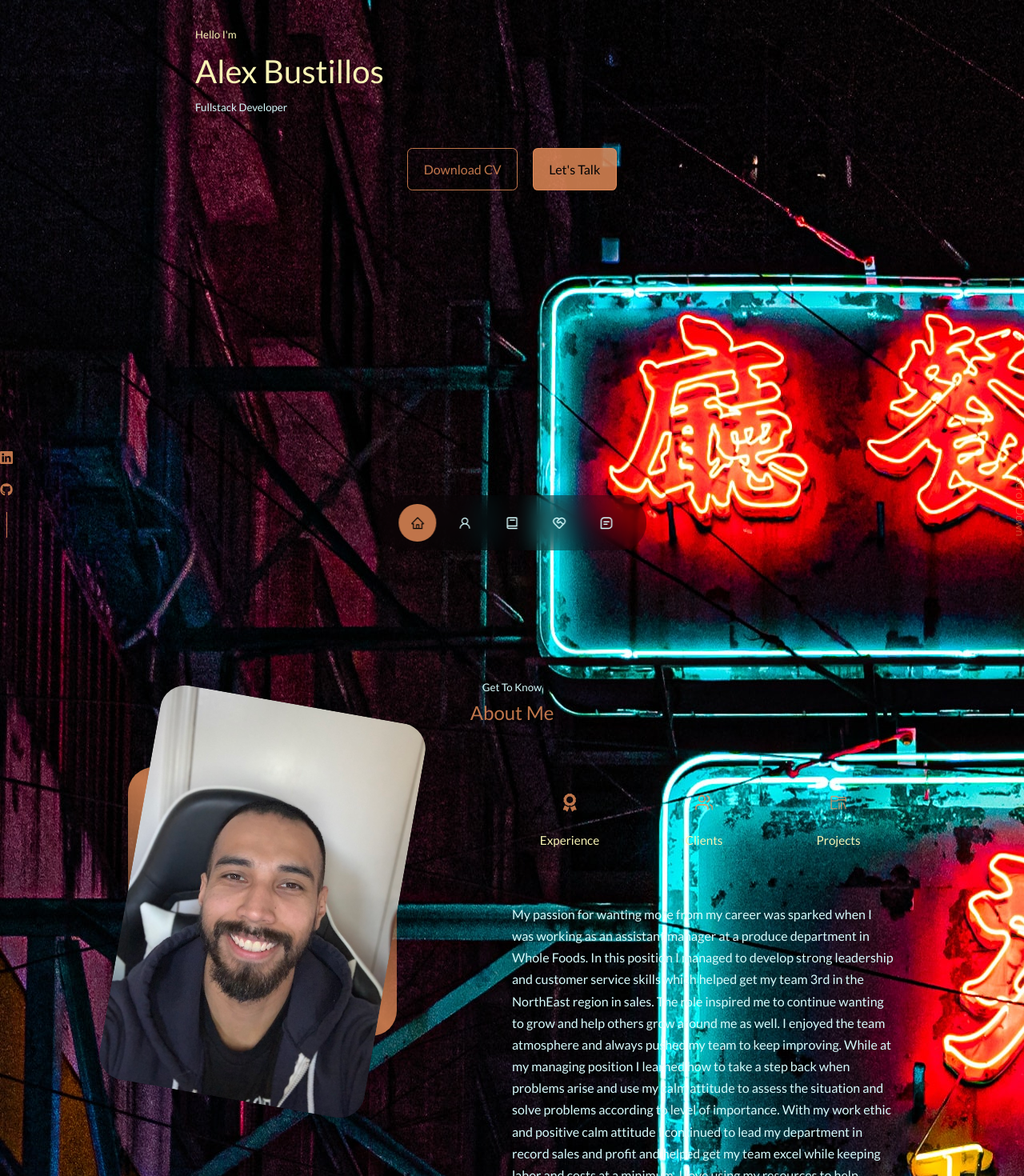
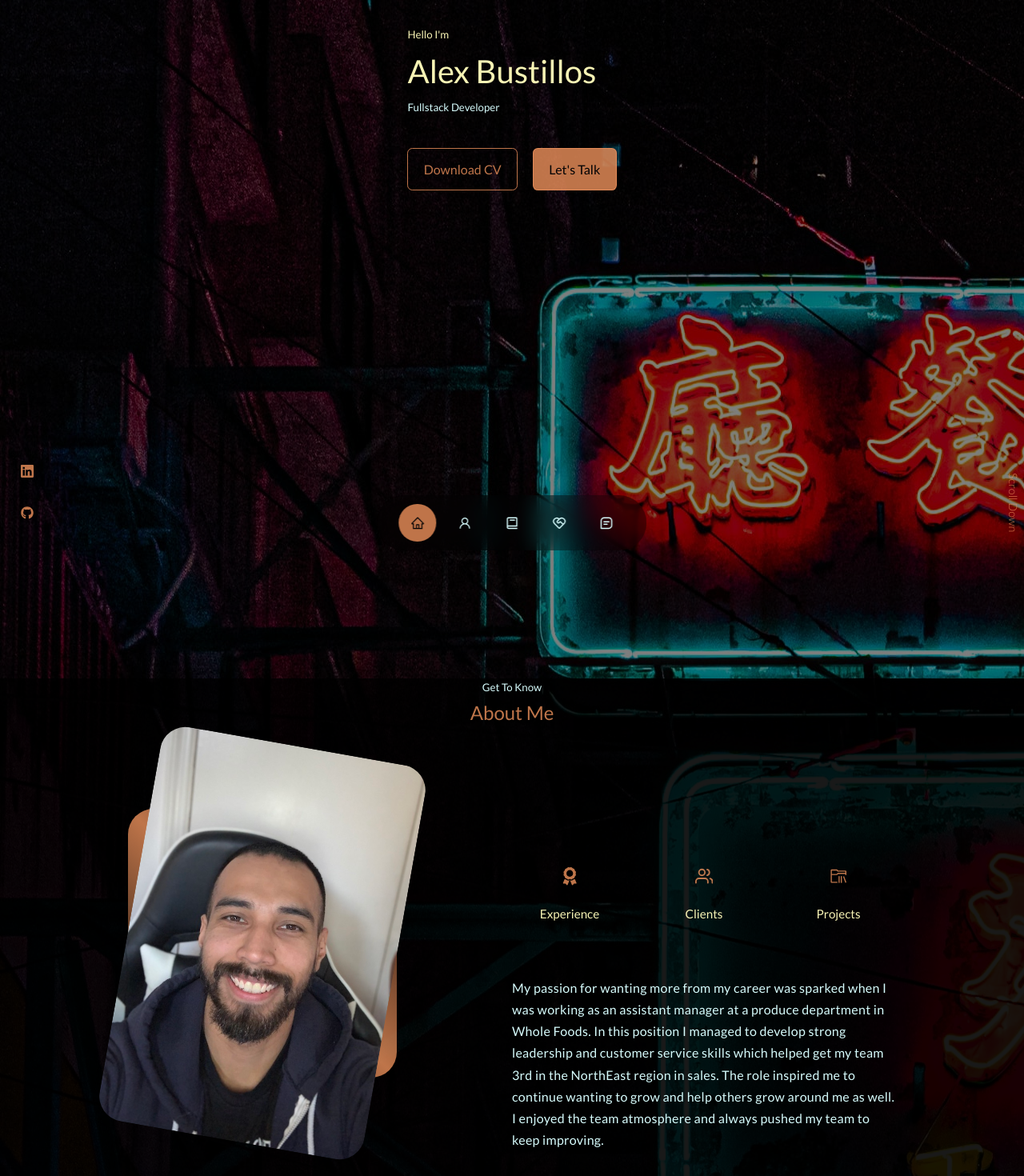
Before and after one commit to AlexJBustillos/alexjbustillos.github.io, a React (Create React App) app: page /#/ in a window 1280 px wide. Shown: the part 80-1550 px from the top of the page at 80% size. Built offline with nearby package versions, Linux system fonts and the light colour scheme.

Commit message:
portfolio changes

```diff
--- a/src/App.css
+++ b/src/App.css
@@ -1,124 +1,4 @@
-@import url('https://fonts.googleapis.com/css2?family=Bebas+Neue&display=swap');
 
-:root {
-  --primary-red: rgb(166, 18, 35);
-  --primary-white: #fff;
-  --primary-black: rgb(255, 255, 255, 0);
-}
-body {
-  font-family: 'Bebas Neue';
-}
-
-/***************Navbar**************/
-.logo {
-  width: 9rem;
-}
-
-/***** Menu Links *******/
-nav a.nav-link {
-  /* font-weight: 500; */
-  font-size: .8rem;
-  letter-spacing: 0.0375rem;
-  cursor: pointer;
-}
-
-nav ul li {
-  text-transform: uppercase;
-}
-
-.navbar-nav > li > a {
-  margin-right: 0.75rem;
-  margin-left: 0.75rem;
-  color: var(--primary-red) !important;
-  border-top: 0.1875rem solid var(--primary-black);
-}
-
-.navbar-brand {
-  max-width: 17.25rem;
-  padding: 0 !important;
-  height: 6rem !important;
-}
-
-@media(max-width: 768px) {
-  .navbar-brand {
-    width: 7rem;
-  }
-}
-
-.navbar-nav > li > a.active, .navbar-nav > li > a.active:focus {
-  border-top: 0.1875rem soild var(--primary-white);
-}
-
-.navbar-nav > li > a:hover {
-  border-top: 0.1875rem soild var(--primary-white);
-}
-
-
-/*********************HEADER***************************/
-
-.header-wraper {
-  position: relative;
-  background: url(../src/header-background.jpeg) no-repeat;
-  background-size: cover;
-  background-position: center;
-  height: 90vh;
-}
-
-.main-info {
-  display: flex;
-  position: absolute;
-  top: 0;
-  left: 0;
-  right: 0;
-  bottom: 0;
-  flex-direction: column;
-  justify-content: center;
-  align-items: center;
-  text-align: center;
-  font-family: 'Bebas Neue';
-}
-
-.main-info h1 {
-  color: var(--primary-red);
-  text-transform: uppercase;
-}
-
-@media(max-width: 768px) {
-  .main-info h1 {
-    font-size: 1.5rem !important;
-  }
-}
-
-/************** TYPED TEXT ****************/
-.typed-text {
-  font-size: 2rem;
-  color: var(--primary-white);
-}
-
-@media(max-width: 768px) {
-  .main-info h1 {
-    font-size: 1.7rem !important;
-  }
-  .typed-text {
-    font-size: 1.3rem !important;
-  }
-}
-/************* HEADER MAIN OFFER BUTTON ****************/
-.btn-main-offer {
-  border: 1px solid var(--primary-white);
-  text-transform: uppercase;
-  border-radius: 0;
-  padding: 0.625rem 0.75rem 0.75rem 0.75rem;
-  color: var(--primary-red);
-  margin: 2rem;
-}
-
-.btn-main-offer:hover {
-  text-decoration: none;
-  background-color: var(--primary-white);
-  color: var(--primary-red);
-  transition: .2s ease-in-out;
-}
 /* .App {
   text-align: center;
 }
--- a/src/App.js
+++ b/src/App.js
@@ -32,7 +32,7 @@
       //   <Footer resumeData={resumeData}/>
 
       // </div>
-      <>
+      <div className='transparency'>
         <Header />
         <Nav />
         <About />
@@ -41,7 +41,7 @@
         <Portfolio />
         <Contact />
         <Footer />
-      </>
+      </div>
 
     );
   }
--- a/src/components/about/About.jsx
+++ b/src/components/about/About.jsx
@@ -9,7 +9,7 @@
     return (
         <section id='about'>
             <h5>Get To Know</h5>
-            <h2>About Me</h2>
+            <h2 className='about__margin'>About Me</h2>
 
             <div className="container about__container">
                 <div className="about__me">
@@ -32,7 +32,17 @@
                             <h5>Projects</h5>
                         </article>
                     </div>
-                    <p>My passion for wanting more from my career was sparked when I was working as an assistant manager at a produce department in Whole Foods. In this position I managed to develop strong leadership and customer service skills which helped get my team 3rd in the NorthEast region in sales. The role inspired me to continue wanting to grow and help others grow around me as well. I enjoyed the team atmosphere and always pushed my team to keep improving. While at my managing position I learned how to take a step back when problems arise and use my calm attitude to assess the situation and solve problems according to level of importance. With my work ethic and positive calm attitude I continued to lead my department in record sales and profit and helped get my team excel while keeping labor and costs at a minimum. I love using my resources to help people, and find it most constructive when I treat others the way I would like to be treated as well. I want to do the same in the software engineering field, I’d like to work in a junior role and prove to the team and others that we can all achieve greatness as one.
+                    <p>
+                        My passion for wanting more from my career was sparked when I was working as an assistant manager at a produce department in Whole Foods.
+                        In this position I managed to develop strong leadership and customer service skills which helped get my team 3rd in the NorthEast region in sales.
+                        The role inspired me to continue wanting to grow and help others grow around me as well.
+                        I enjoyed the team atmosphere and always pushed my team to keep improving.
+                        <br />
+                        <br />
+                        While at my managing position I learned how to take a step back when problems arise and use my calm attitude to assess the situation and solve problems according to level of importance.
+                        With my work ethic and positive calm attitude I continued to lead my department in record sales and profit and helped get my team excel while keeping labor and costs at a minimum.
+                        I love using my resources to help people, and find it most constructive when I treat others the way I would like to be treated as well.
+                        I want to do the same in the software engineering field, I’d like to work in a junior role and prove to the team and others that we can all achieve greatness as one.
 
                     </p>
                     <a href="#contact" className="btn btn-primary">Let's Talk</a>
--- a/src/components/about/about.css
+++ b/src/components/about/about.css
@@ -41,6 +41,7 @@
     border-radius: 1rem;
     padding: 2rem;
     text-align: center;
+    margin-top: 40px;
 }
 
 .about__card:hover {
@@ -62,6 +63,11 @@
 .about__content p {
     margin: 2rem 0 2.6rem;
     color: var(--color-light);
+    letter-spacing: .3px;
+}
+
+.about__margin {
+    margin-bottom: 100px;
 }
 
 /* ===================== MEDIA QUERIES (MEdium Devices) =====================*/
--- a/src/components/contact/contact.css
+++ b/src/components/contact/contact.css
@@ -9,6 +9,9 @@
     display: flex;
     flex-direction: column;
     gap: 1.2rem;
+    margin: auto;
+    width: fit-content;
+    margin-bottom: 25px;
 }
 
 .contact__option {
@@ -34,12 +37,15 @@
     margin-top: 0.7rem;
     display: inline-block;
     font-size: 0.8rem;
+
 }
 
 form {
     display: flex;
     flex-direction: column;
     gap: 1.2rem;
+    max-width: 65%;
+    margin: auto;
 }
 
 input, textarea {
--- a/src/components/experience/Experience.jsx
+++ b/src/components/experience/Experience.jsx
@@ -5,7 +5,7 @@
 const Experience = () => {
     return (
         <section id='experience'>
-            <h5>Skills</h5>\
+            <h5>Skills</h5>
             <h2>My Experience</h2>
 
             <div className="container experience__container">
--- a/src/components/experience/experience.css
+++ b/src/components/experience/experience.css
@@ -32,6 +32,7 @@
 .experience__details {
     display: flex;
     gap: 1rem;
+    margin-left: .5em;
 }
 
 .experience__details-icon {
@@ -54,6 +55,10 @@
     .experience__content {
         padding: 1rem;
     }
+
+    .experience__details{
+        margin-left: 30%;
+    }
 }
 
 /* ===================== MEDIA QUERIES (small Devices) =====================*/
--- a/src/components/header/Header.jsx
+++ b/src/components/header/Header.jsx
@@ -7,11 +7,14 @@
     return (
         <header>
            <div className="container header_container">
-                <div className="tranparent__background">
-                    <h5>Hello I'm</h5>
-                    <h1>Alex Bustillos</h1>
-                    <h5 className="text-light">Fullstack Developer</h5>
-                    <CTA/>
+                <div className="transparent__background">
+                    <div className='baby__background'>
+
+                        <h5>Hello I'm</h5>
+                        <h1>Alex Bustillos</h1>
+                        <h5 className="text-light">Fullstack Developer</h5>
+                        <CTA/>
+                    </div>
                 </div>
                 <HeaderSocials/>
 
--- a/src/components/header/HeaderSocials.jsx
+++ b/src/components/header/HeaderSocials.jsx
@@ -5,8 +5,8 @@
 const HeaderSocials = () => {
     return (
         <div className='header__socials'>
-            <a href="https://www.linkedin.com/in/alexjbustillos/" target='_blank'><BsLinkedin/></a>
-            <a href="https://github.com/AlexJBustillos" target='_blank'><FaGithub/></a>
+            <a href="https://www.linkedin.com/in/alexjbustillos/" target='_blank'><BsLinkedin className='big__size'/></a>
+            <a href="https://github.com/AlexJBustillos" target='_blank'><FaGithub className='big__size'/></a>
         </div>
     )
 }
--- a/src/components/header/header.css
+++ b/src/components/header/header.css
@@ -5,6 +5,15 @@
     /* background-color: rgb(0, 0, 0, 0.3); */
     background-size: cover;
     background-attachment: fixed;
+}
+
+.transparent__background {
+    text-align: center;
+}
+
+.baby__background {
+    display: inline-block;
+    text-align: left;
 }
 
 .header__container {
@@ -31,14 +40,31 @@
     position: absolute;
     left: 0;
     bottom: 3rem;
+    padding-left: 10px;
 }
 
-.header__socials::after {
+/* .header__socials::after {
     content: '';
     width: 1px;
     height: 2rem;
     background: var(--color-primary);
+} */
+.big__size {
+    height: 1em;
+    width: 1em;
+    transition: .4s;
+    margin-bottom: 1em;
+    margin-left: 1em;
 }
+
+.big__size:hover{
+    height: 2em;
+    width: 2em;
+    transition: .4s;
+    margin-bottom: 0em;
+    margin-left: 0em;
+}
+
 
 /* ====================== ME ========================== */
 .me {
@@ -61,6 +87,13 @@
     font-weight: 300;
     font-size: 0.9rem;
     padding-left: 10px;
+    padding-right: 10px;
+    margin-right: .2rem;
+}
+
+.scroll__down:hover {
+    margin-right: 0em;
+    font-size: 1.1rem;
 }
 
 /* ===================== MEDIA QUERIES (MEdium Devices) =====================*/
--- a/src/index.css
+++ b/src/index.css
@@ -54,11 +54,15 @@
   color: var(--color-white);
   line-height: 1.7;
   background-image: url(../src/assets/1.jpg);
-
+  background-attachment: fixed;
 
 }
 
 /* ============== GENERAL STYLES ================ */
+
+.transparency {
+  background-color: rgb(0, 0, 0, 0.5);
+}
 .container {
   width: var(--container-width-lg);
   margin: 0 auto;
@@ -74,6 +78,7 @@
 
 section {
   margin-top: 8rem;
+  background: rgb(0, 0, 0, 0.8);
 }
 
 section > h2, section > h5 {
@@ -109,6 +114,7 @@
   cursor: pointer;
   border: 1px solid var(--color-primary);
   transition: var(--transition);
+  margin-bottom: 30px;
 }
 
 .btn:hover {
```
Also changed, not shown: 1 other file (tests, documents, lock files or other folders).
